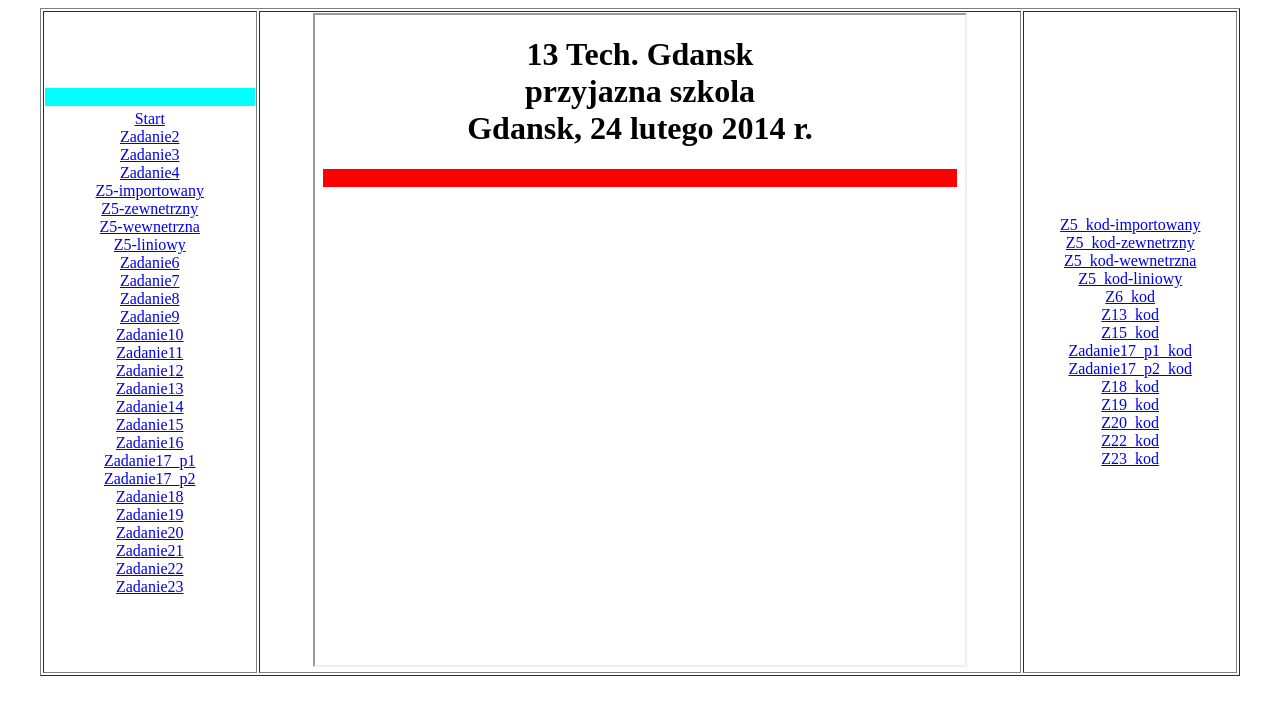
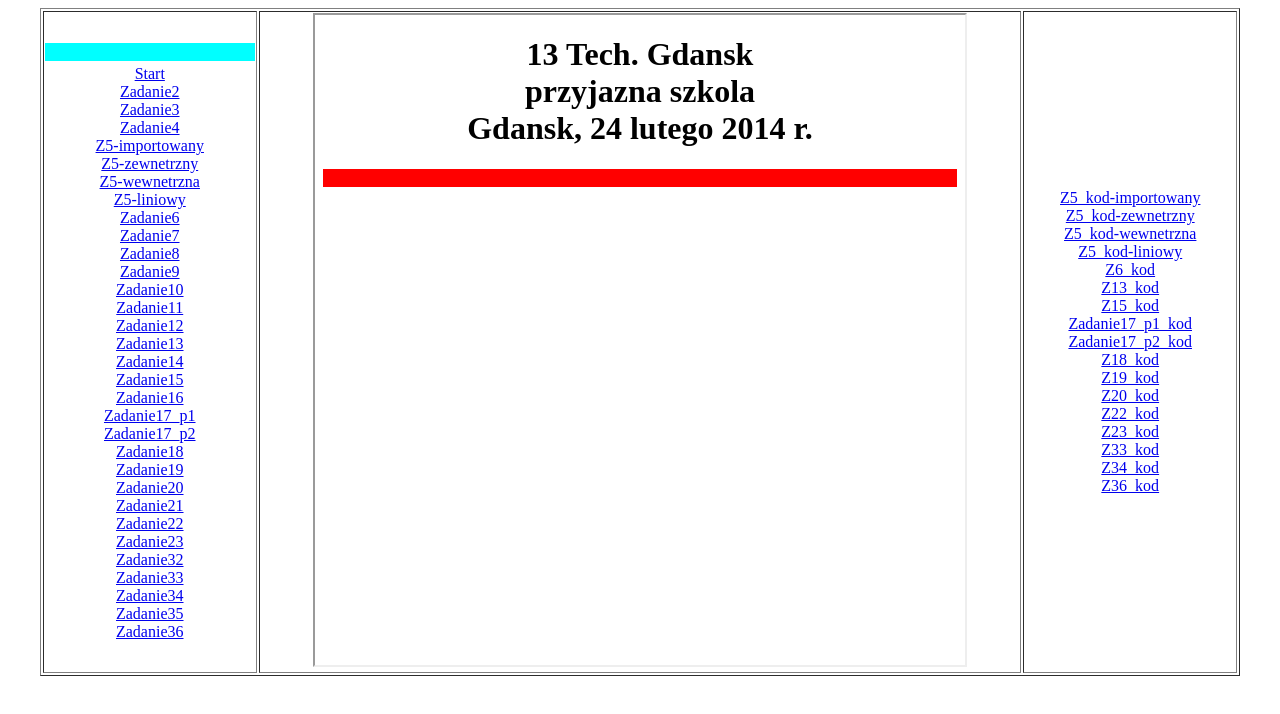
Before and after one commit to Tymonn07/Zadania-CSS, a plain HTML site: page index.html in a window 1280 px wide. Drawn offline with Linux system fonts and the light colour scheme.

Commit message:
index.html

```diff
--- a/index.html
+++ b/index.html
@@ -63,7 +63,21 @@
 					 <a href="Z22/kuzn_Z22.html" target="strony">Zadanie22</a>
 					  <br>
 					 <a href="Z23/kuzn_Z23.html" target="strony">Zadanie23</a>
+					 <br>
+					  <a href="Z32/kuzn_Z32.html" target="strony">Zadanie32</a>
+					 <br>
+					  <a href="Z33/kuzn_Z33.html" target="strony">Zadanie33</a>
+					 <br>
+					  <a href="Z34/kuzn_Z34.html" target="strony">Zadanie34</a>
+					 <br>
+					  <a href="Z35/kuzn_Z35.html" target="strony">Zadanie35</a>
+					 <br>
+					  <a href="Z36/kuzn_Z36.html" target="strony">Zadanie36</a>
+
+
 				</td>
+
+
 
 				 <td align=center><iframe width=650 height=650 name="strony" src="Start/start.html" border="0"></iframe>
 				 </td>
@@ -96,6 +110,12 @@
 					<a href="Z22_kod/kuzn_Z22_kod.html" target="strony">Z22_kod</a>
 					<br>
 					<a href="Z23_kod/kuzn_Z23_kod.html" target="strony">Z23_kod</a>
+					<br>
+					<a href="Z33_kod/kuzn_Z33_kod.html" target="strony">Z33_kod</a>
+					<br>
+					<a href="Z34_kod/kuzn_Z34_kod.html" target="strony">Z34_kod</a>
+					<br>
+					<a href="Z36_kod/kuzn_Z36_kod.html" target="strony">Z36_kod</a>
 				</td>
 			</tr>
 		</table>
```
Lines whose indentation alone changed are shown as unchanged.
